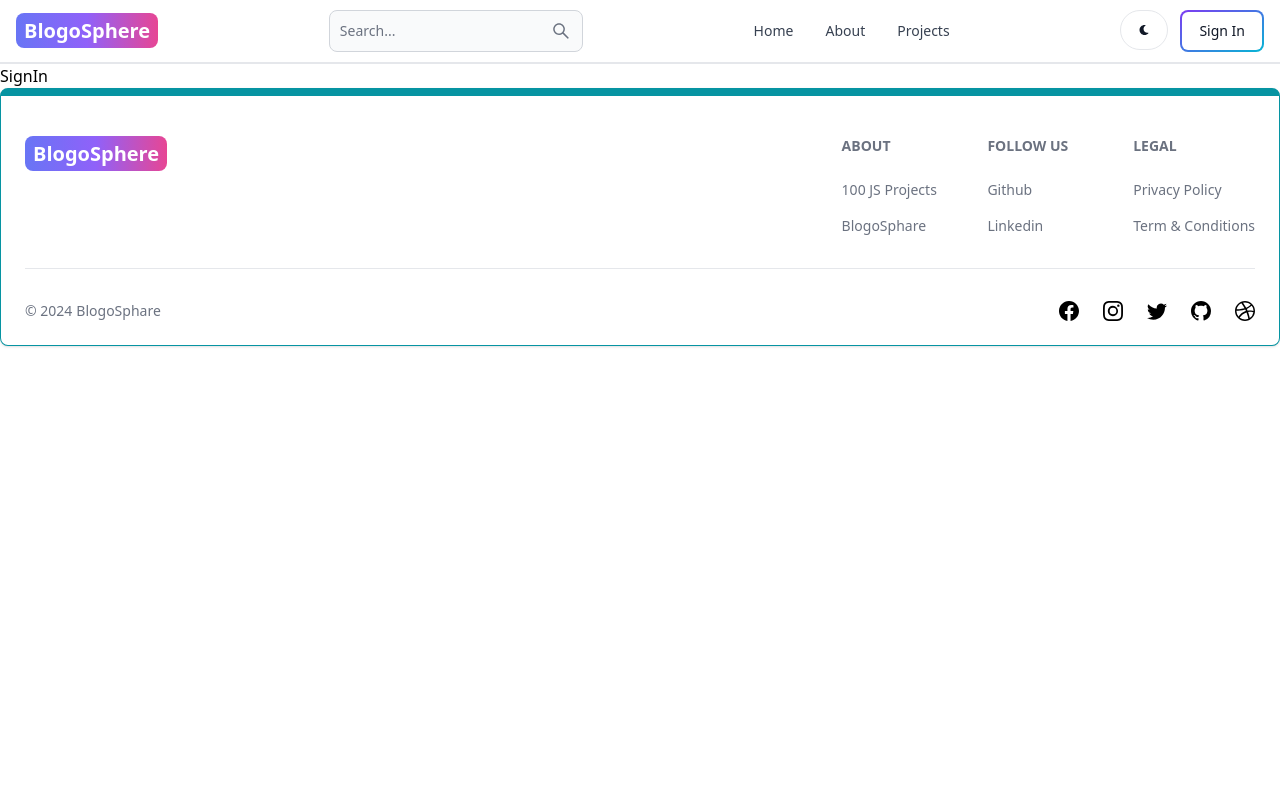
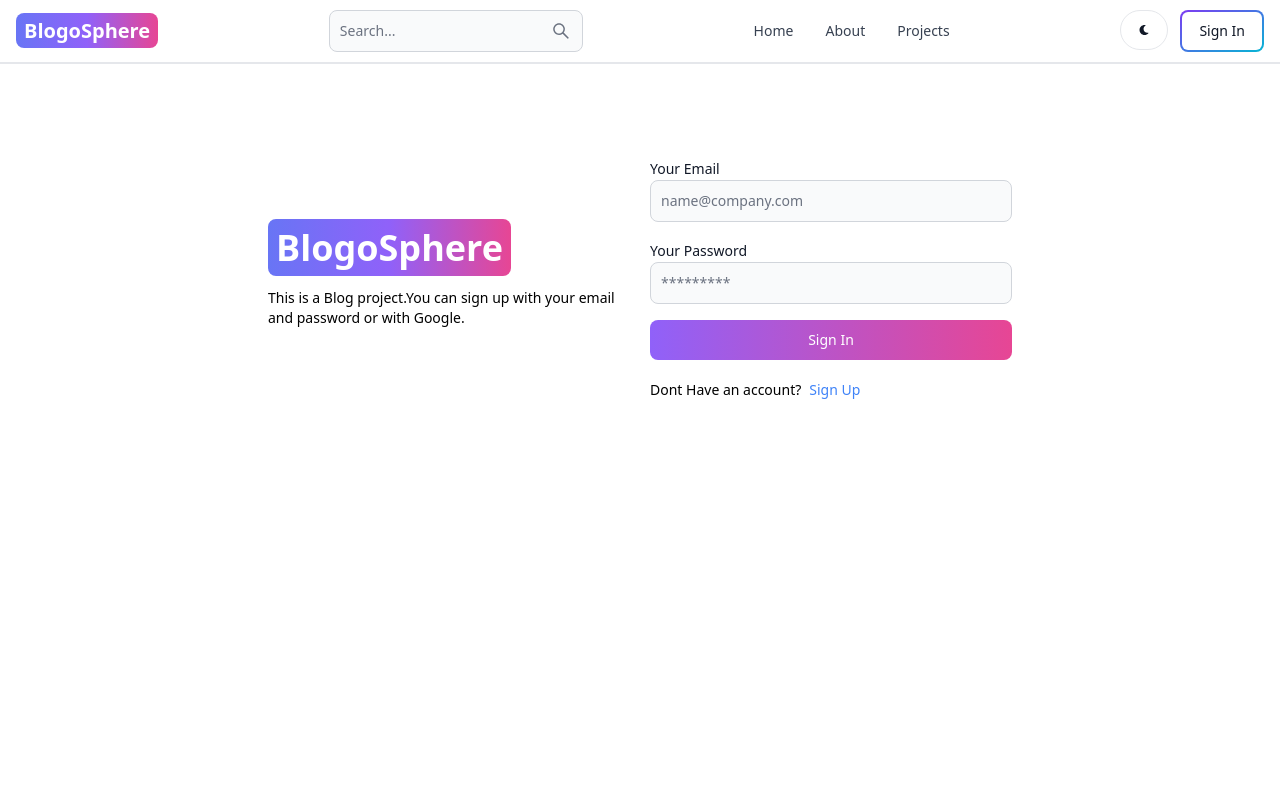
Before and after one commit to nikhilpatel9/Blogosphere, a React (Vite) app in the folder clint/: page /sign-in in a window 1280 px wide. Shown: the top 800 px of the page. Built offline with nearby package versions, Linux system fonts and the light colour scheme.

Commit message:
complete sign in  page functionality

```diff
--- a/clint/src/pages/SignIn.jsx
+++ b/clint/src/pages/SignIn.jsx
@@ -1,6 +1,103 @@
+import { Alert, Button, Label, Spinner, TextInput } from "flowbite-react";
+import { useState } from "react";
+import { Link ,useNavigate } from "react-router-dom";
+
 
 export default function SignIn() {
+  const [formData , setFormData ]= useState({});
+  const [errorMessage ,setErrorMessage]= useState(null);
+  const [loading,setLoading] =useState(false);
+  const navigate = useNavigate();
+  const handleChange =(e) =>{
+    setFormData({...formData,[e.target.id]:e.target.value.trim()})
+  };
+  const handleSubmit =async (e) =>{
+    e.preventDefault();
+    if( !formData.email|| !formData.password)
+      {
+        return setErrorMessage('Please fill out all fields.');
+      }
+    try {
+      setLoading(true);
+      setErrorMessage(null);
+      const res = await fetch('/api/auth/signin',{
+        method:'POST',
+        headers:{'Content-Type':'application/json'},
+        body: JSON.stringify(formData),
+      });
+
+      const data = await res.json();
+      if(data.success === false)
+        {
+          return setErrorMessage(data.message);
+        }
+        setLoading(false);
+        if(res.ok)
+          {
+            navigate('/');
+          }
+    } catch (error) {
+      setErrorMessage(error.message);
+      setLoading(false);
+    }
+  };
   return (
-    <div>SignIn</div>
+    <div className="min-h-screen mt-20">
+    <div className="flex p-3 max-w-3xl mx-auto flex-col md:flex-row md:flex
+    md:items-center gap-5">
+      { }
+        <div className="flex-1">
+        <Link to="/" className=' font-bold dark:text-white text-4xl'>
+            <span className='px-2 py-1 bg-gradient-to-r from-indigo-500 via-purple-500 to-pink-500 rounded-lg text-white'>BlogoSphere</span>
+        </Link>
+        <p className="text-sm mt-5">
+          This is a Blog project.You can sign up with your email and
+          password
+          or with Google.
+        </p>
+        </div>
+        {  }
+        <div className="flex-1">
+        <form className="flex flex-col gap-4 " onSubmit={handleSubmit}>
+
+          <div>
+            <Label value='Your Email'/>
+            <TextInput type="email" placeholder="name@company.com" id="email" onChange={handleChange}/>
+          </div>
+          <div>
+            <Label value='Your Password'/>
+            <TextInput type="password" placeholder="*********" id="password" onChange={handleChange}/>
+          </div>
+          <Button
+          gradientDuoTone='purpleToPink'
+          type='submit'
+          disabled={loading}>
+            {
+              loading ?(
+                <>
+                 <Spinner size='sm'/>
+                <span className='pl-3'>Loading...</span>
+                </>
+              ):(
+                'Sign In'
+              )
+            }
+
+          </Button>
+        </form>
+        <div className="flex gap-2 text-sm mt-5">
+          <span>Dont Have an account?</span>
+          <Link to='/sign-up' className="text-blue-500">Sign Up</Link>
+        </div>
+        {
+          errorMessage &&(
+            <Alert className="mt-5" color='failure'>
+              {errorMessage}
+            </Alert>
+          )
+        }
+        </div>
+    </div>
+    </div>
   )
 }
```
